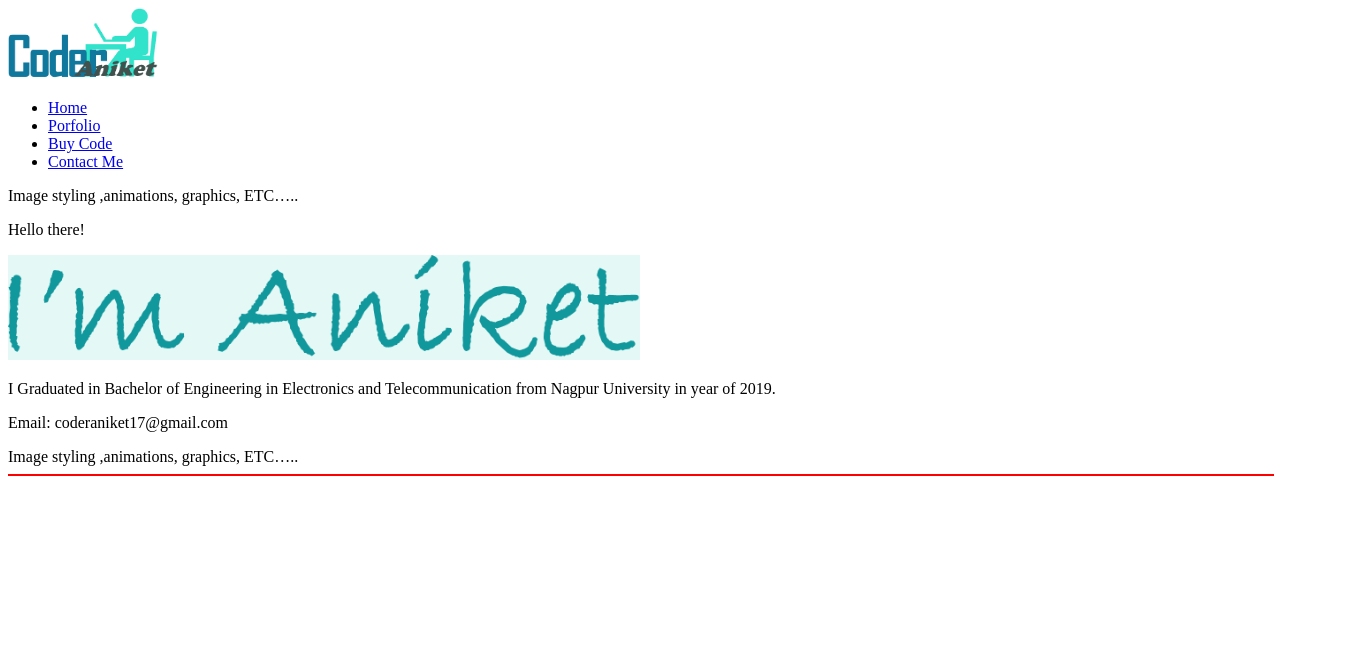
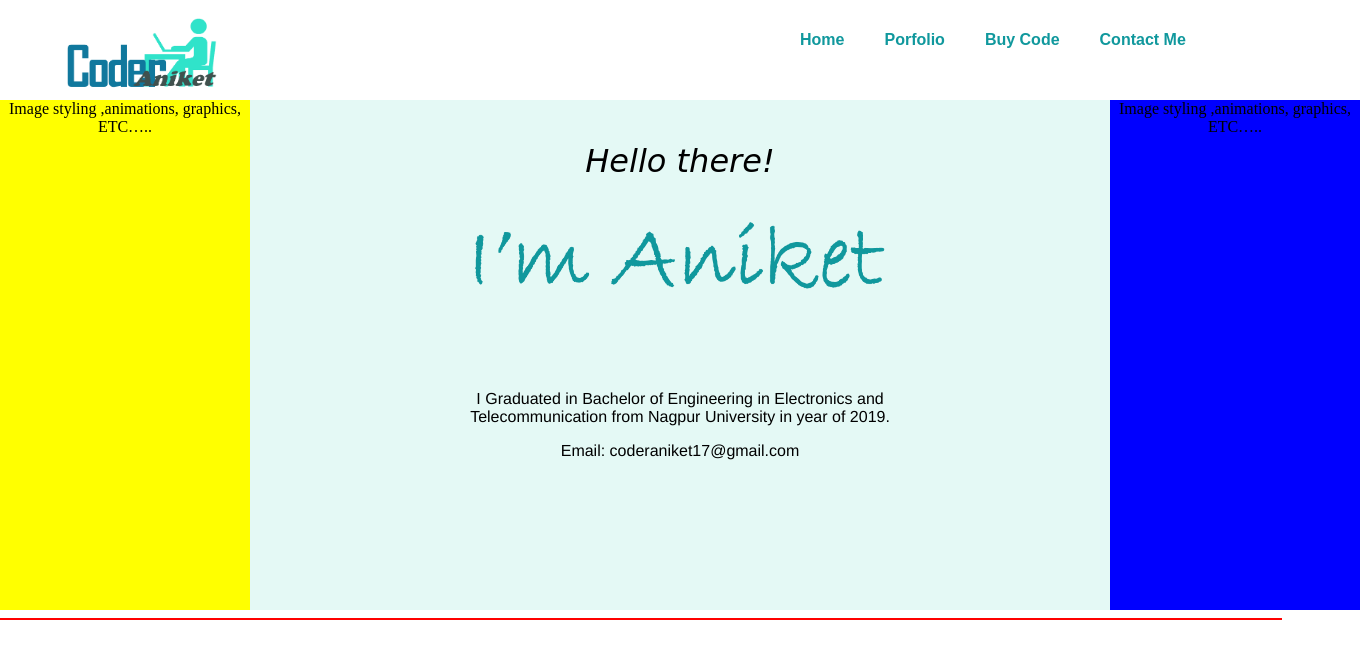
Before and after one commit to Mayur9222/CoderAniket, a plain HTML site: page index.html in a window 1280 px wide. Shown: the whole page, 1360 px wide, since content can reach past the window. Drawn offline with Linux system fonts and the light colour scheme.

Commit message:
Update homepage.css

```diff
--- a/css/homepage.css
+++ b/css/homepage.css
@@ -1,67 +1,112 @@
-<!DOCTYPE html>
-<html lang="en">
-<head>
-    <meta charset="UTF-8">
-    <meta name="viewport" content="width=device-width, initial-scale=1.0">
-    <meta http-equiv="X-UA-Compatible" content="ie=edge">
 
-    <title>Aniket's Personal Site</title>
+body{
+   /* background-color: rgb(228, 249, 245);   */
+    margin: 0;
+    text-align: center;
+}
 
-    <link rel="stylesheet" href="css/homepage.css">
-    <link rel="shortcut icon" href="Images/favicon.ico">
-</head>
-<body>
-    <div class="primary-div">
+.primary-div{
+    margin: auto;
+    width: 1360px;
+}
+.heading{
+    width: 1360px;
+    height: 100px;
+    margin: auto;
+}
+.logo{
+    float: left;
+    width: 20%;
+    height: 100%;
+    margin: auto;
+    position: relative;
+}
+.logo-position{
+    position: absolute;
+    right: 55px;
+    top: 18px;
+}
+.menu{
+    color: rgb(64, 81, 78);
+    margin: 5px black;
+    float: left;
+    width: 80%;
+    height: 100%;
+    position: relative;
+}
+.menu-bar{
+     float: right;
+     position: absolute;
+     right: 100px;
+     /* background-color: rgb(49, 227, 203);*/
+     font-family: sans-serif;
+     font-weight: 600;
+     font-size: 16px;
+     width: 470px;
+     height: 70px;
+     line-height: 60px;
+     list-style: none;
+     margin: 10px;
+     padding: 0;
+}
+.bar{
+    float: left;
+}
+.menu-box{
+    display: block;
+    padding: 0 20px;
+    color: rgb(16, 152, 157);
+    text-decoration: none;
+}
+.menu-box:hover{
+    background-color:rgb(228, 249, 245);
 
-        <div class="heading">
-            <div class="logo">
-                <img class="logo-position" src ="Images\CoderAniket3.png" hight="75px" width="150px" alt="coderaniketLOGO">
-            </div>
-            <div class="menu">
-                <div>
-                    <ul class="menu-bar">
-                        <li class="bar"><a class="menu-box" href="#">Home</a></li>
-                        <li class="bar"><a class="menu-box" href="#">Porfolio</a></li>
-                        <li class="bar"><a class="menu-box" href="#">Buy Code</a></li>
-                        <li class="bar"><a class="menu-box" href="#">Contact Me</a></li>
-                    </ul class="menu-bar">
-                </div>
-            </div>
-        </div>
+}
+#middle-heading{
+    background-color: rgb(228, 249, 245);
+    width: 1360px;
+    height: 510px;
+    margin: auto;
+    position: relative;
+}
+.left-mid{
+    float: left;
+    margin: auto;
+    background-color: yellow;
+    width: 250px;
+    height: 100%;
+}
+.center-mid{
+    float: left;
+    width: 860px;
+    height: 100%;
+}
+.myname{
+    margin: 100px auto;
+    width: 60%;
+    padding: 10px;
+}
+.font1{
+    font-family: cursive;
+    font-size: 2rem;
+    font-style: italic;
+}
+.myname{
+    margin: auto;
+    width: auto;
+    height: auto;
+}
 
-        <div id="middle-heading">
-            <div class="left-mid">
-                Image styling ,animations, graphics, ETC…..
-
-            </div>
-
-            <div class="center-mid">
-                <div class="myname">
-                    <p class="font1">Hello there!</p>
-                    <div class="myname"><img src="Images\myname.png" alt="I'm Aniket" hight="50%" width="50%"> </div>
-
-                </div>
-                <div class="myintro">
-                    <p>I Graduated in Bachelor of Engineering in Electronics and Telecommunication from Nagpur University in year of 2019.</p>
-                    <p>Email: coderaniket17@gmail.com</p>
-                </div>
-            </div>
-
-            <div class="right-mid">
-                Image styling ,animations, graphics, ETC…..
-            </div>
-        </div>
-
-
-
-
-
-    </div>
-
-
-
-
-    <hr color="red" width="100%">
-
-</body>
-</html>
+.myintro{
+    margin: 50px auto;
+    width: 60%;
+    padding: 10px;
+    font-family: Helvetica, sans-serif;
+}
+.right-mid{
+    float: right;
+    margin: auto;
+    background-color: blue;
+    width: 250px;
+    height: 100%;
+}
```
